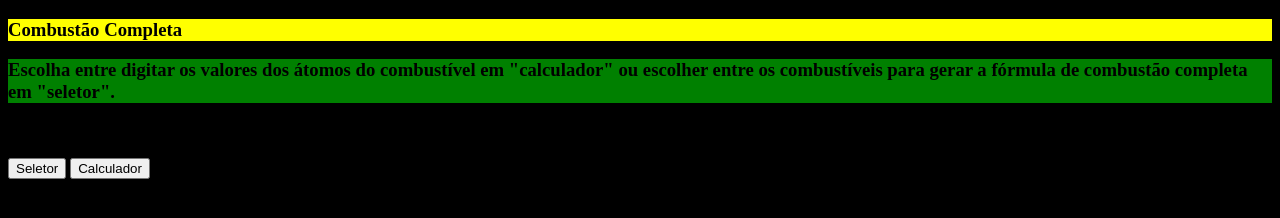
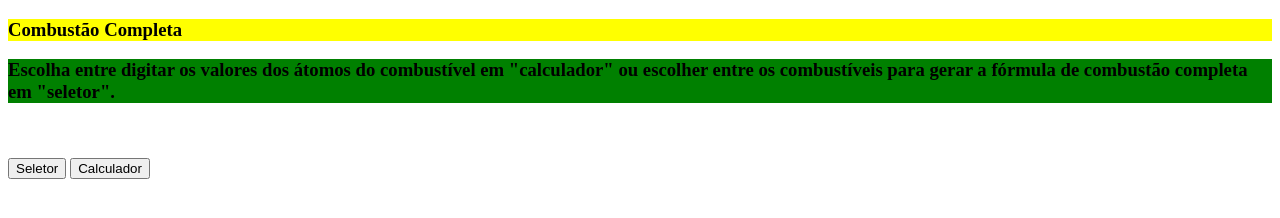
Before and after one commit to victorhonor86/combustao, a plain HTML site: page index.html in a window 1280 px wide. Drawn offline with nearby package versions, Linux system fonts and the light colour scheme.

Commit message:
Update style.css

```diff
--- a/style.css
+++ b/style.css
@@ -1,6 +1,6 @@
 body {
-    background-color: black;
-    color:white
+    background-color: white;
+    color:black
 }
 
 #seletor {
```
